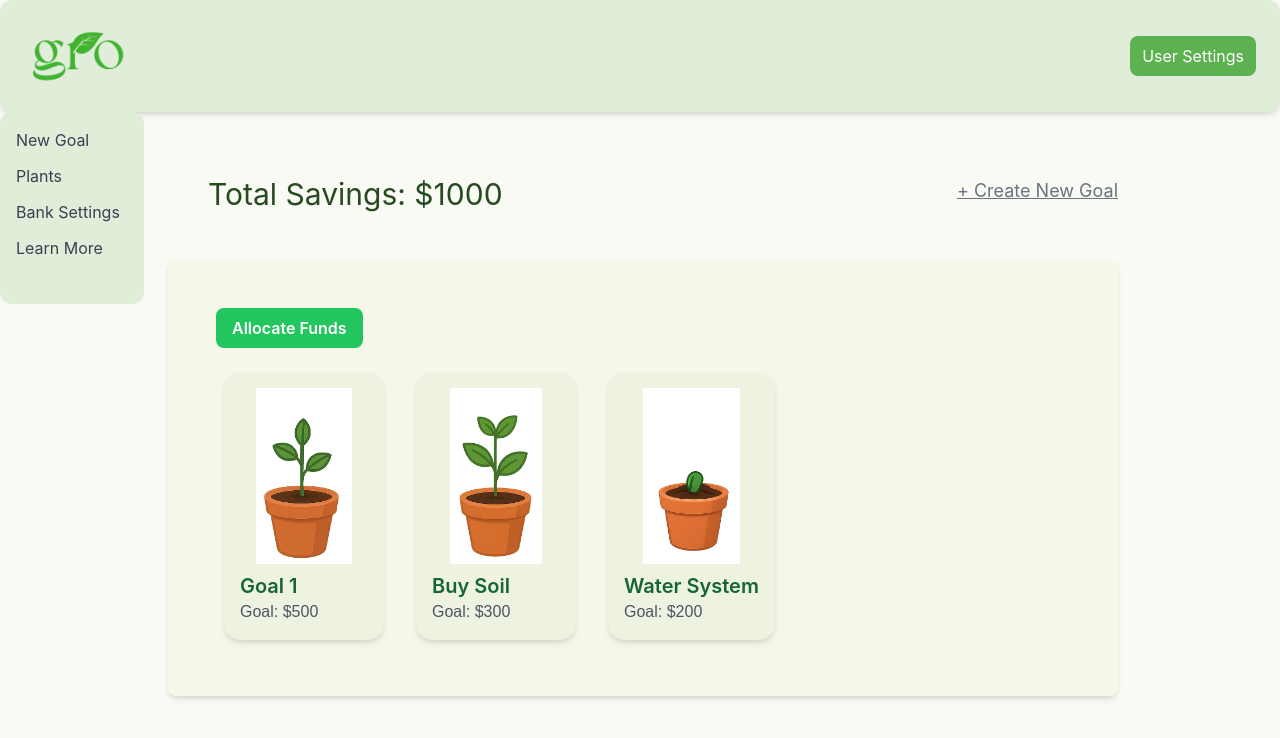
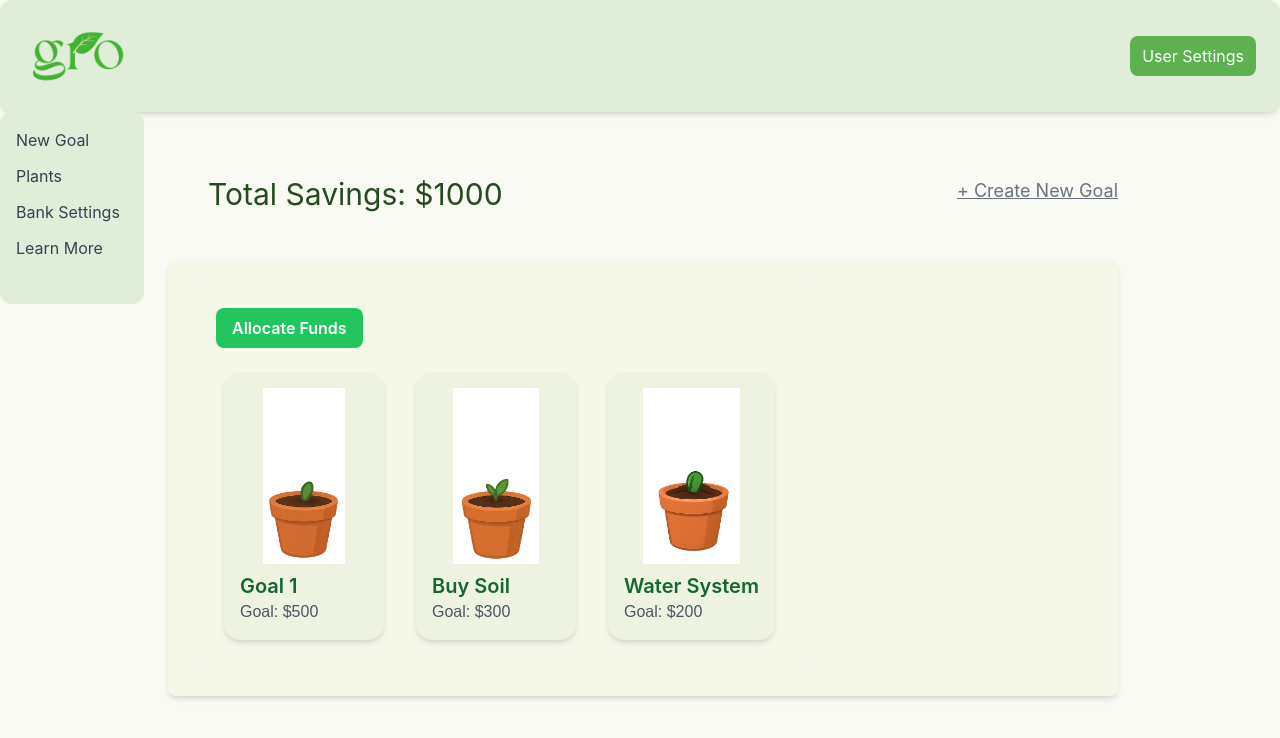
Before and after one commit to morgansansone/gro-project, a React (Create React App) app in the folder frontend/: page /dashboard in a window 1280 px wide. Shown: the top 738 px of the page. Built offline with nearby package versions, Linux system fonts and the light colour scheme.

Commit message:
changed test image name

```diff
--- a/frontend/src/pages/Dashboard.js
+++ b/frontend/src/pages/Dashboard.js
@@ -12,7 +12,7 @@ const getGoalImage = (type, percent) => {
     else if (percent >= 30) image = "/goals/R2.jpg";
     else image = "/goals/R1.jpg";
   else if (type == "S")
-    if (percent >= 60) image = "/goals/S3.jpg";
+    if (percent >= 60) image = "/goals/s3_c.png";
     else if (percent >= 30) image = "/goals/S2.jpg";
     else image = "/goals/S1.jpg";
   else if (type == "C")
@@ -23,9 +23,10 @@ const getGoalImage = (type, percent) => {
   return image;
 };
 
-const Goal = ({ name, amount, percent, type, onClick }) => {
+const Goal = ({ name, amount, type, onClick }) => {
+  let percent = 0;
   let imageSrc = getGoalImage(type, percent);
-
+  let currentAmount = 0;
   return (
     <div
       onClick={onClick}
@@ -43,7 +44,7 @@ const Goal = ({ name, amount, percent, type, onClick }) => {
 export default function Dashboard() {
 
  let savings_amount = 1000; // example saving amount, connect with data
-  const [isModalOpen, setIsModalOpen] = useState(false);
+const [isModalOpen, setIsModalOpen] = useState(false);
 
   const openModal = () => {
     setIsModalOpen(true);
@@ -107,9 +108,9 @@ export default function Dashboard() {
               </div>
 
               <div className="flex flex-wrap gap-4">
-                <Goal name="Goal 1" amount={500} percent={50} type="R" onClick={() => handleGoalClick("Buy Soil")} />
-                <Goal name="Buy Soil" amount={300} percent={75} type="S" onClick={() => handleGoalClick("Buy Soil")}  />
-                <Goal name="Water System" amount={200} percent={20} type="C" onClick={() => handleGoalClick("Buy Soil")}/>
+                <Goal name="Goal 1" amount={500} type="R" onClick={() => handleGoalClick("Buy Soil")} />
+                <Goal name="Buy Soil" amount={300} type="S" onClick={() => handleGoalClick("Buy Soil")}  />
+                <Goal name="Water System" amount={200} type="C" onClick={() => handleGoalClick("Buy Soil")}/>
               </div>
             </div>
           </div>
```
Also changed, not shown: frontend/public/goals/s3_c.png (added).
